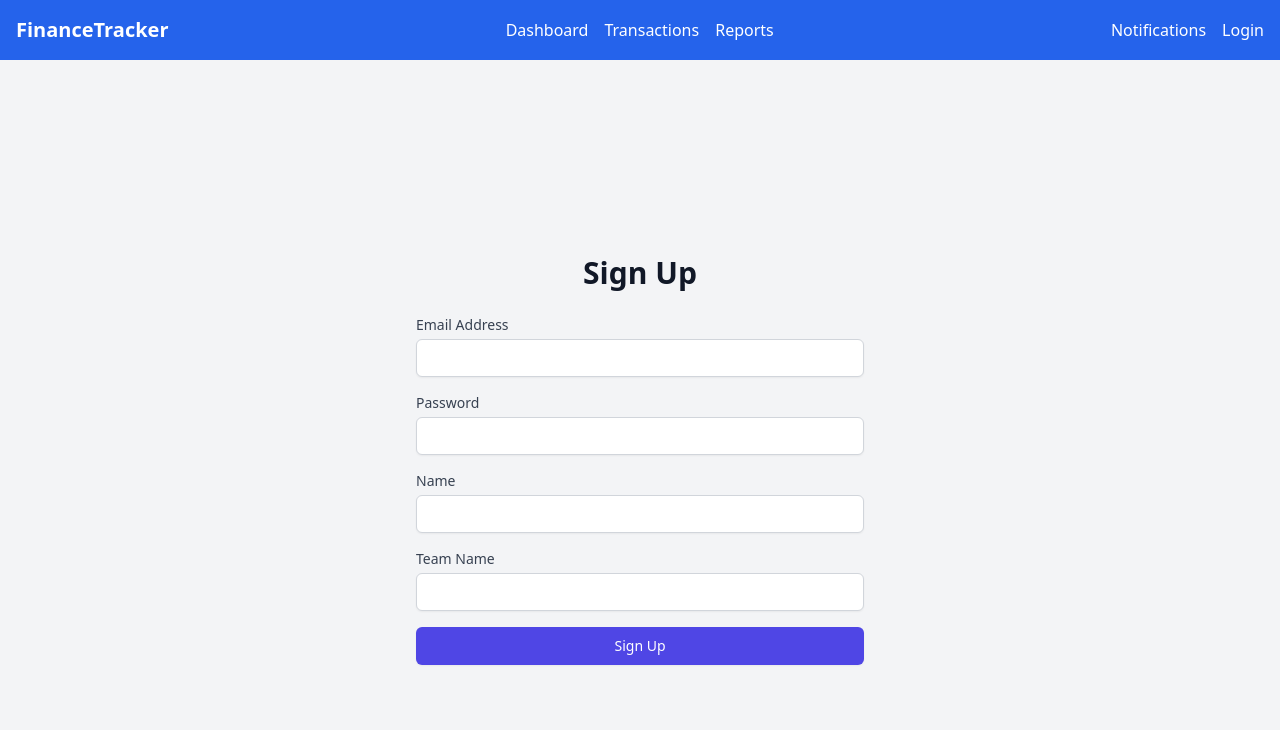
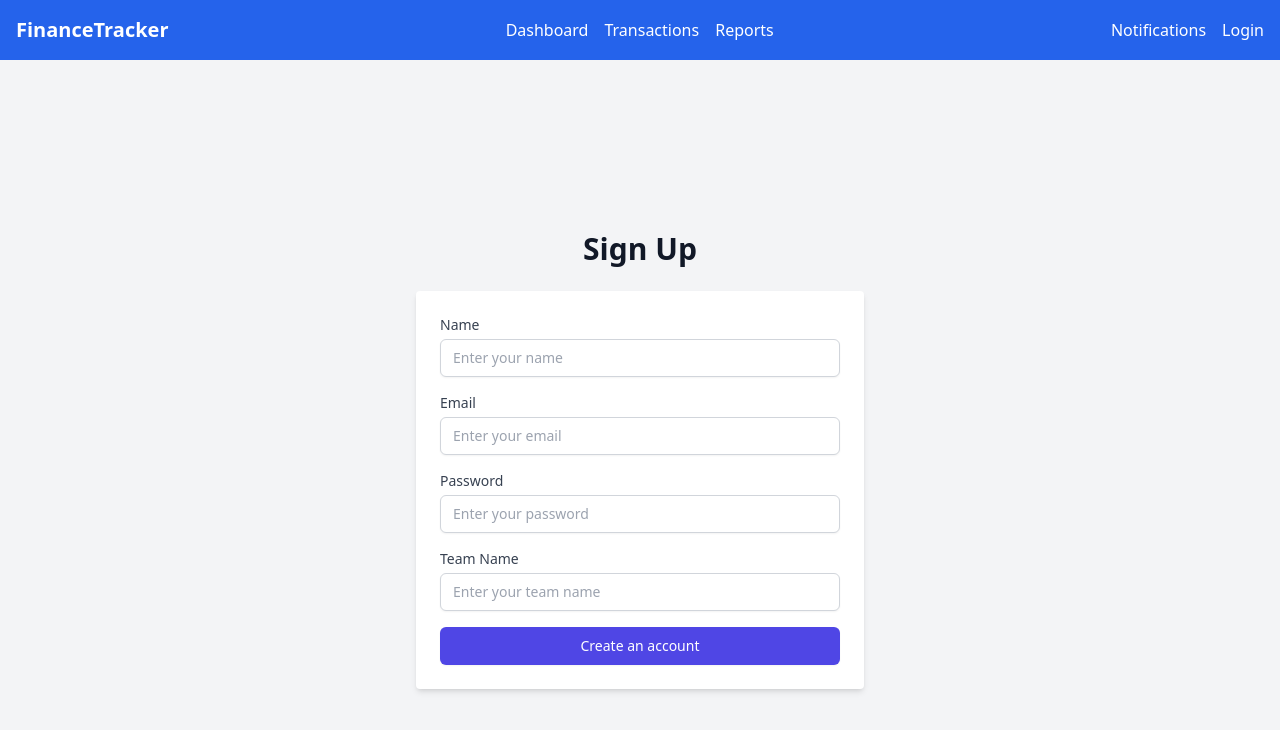
Before and after one commit to nicktran6997/finance_tracker, a Next.js app: page /auth/signup in a window 1280 px wide. Shown: the top 730 px of the page. Built offline with nearby package versions, Linux system fonts and the light colour scheme.

Commit message:
use BaseFOrm refactor + code cleanup frontend

```diff
--- a/src/app/auth/login/page.tsx
+++ b/src/app/auth/login/page.tsx
@@ -4,7 +4,7 @@ import LoginForm from 'src/app/components/LoginForm/LoginForm';
 
 const LoginPage: React.FC = () => {
   return (
-    <div className="flex min-h-screen items-center justify-center bg-gray-100">
+    <div className="form-container">
       <div className="w-full max-w-md">
         <h1 className="mb-6 text-center text-3xl font-bold text-gray-900">Login</h1>
         <LoginForm />
--- a/src/app/auth/signup/page.tsx
+++ b/src/app/auth/signup/page.tsx
@@ -5,7 +5,7 @@ import SignupForm from 'src/app/components/SignupForm/SignupForm';
 
 const SignupPage: React.FC = () => {
   return (
-    <div className="flex min-h-screen items-center justify-center bg-gray-100">
+    <div className="form-container">
       <div className="w-full max-w-md">
         <h1 className="mb-6 text-center text-3xl font-bold text-gray-900">Sign Up</h1>
         <SignupForm />
--- /dev/null
+++ b/src/app/components/BaseForm/BaseForm.tsx
@@ -0,0 +1,94 @@
+'use client';
+import React, { useState } from 'react';
+import TextInput from '../TextInput/TextInput';
+
+interface FormProps {
+  className?: string;
+  formInfo: {
+    title: string;
+    fields: {
+      label: string;
+      type: string;
+      name: string;
+      placeholder?: string;
+      value: any;
+      required?: boolean;
+      onChange: (e: any) => void;
+    }[];
+  };
+  submitButton: {
+    text: string;
+    onClick: (e: any) => void;
+  }
+  secondaryButton?: {
+    text: string;
+    onClick: (e: any) => void;
+  }
+}
+
+const BaseForm = (props: FormProps) => {
+  const [formData, setFormData] = useState({});
+  const { className, formInfo, submitButton, secondaryButton } = props;
+  const { title, fields } = formInfo;
+
+  const handleSubmit = (e: any) => {
+    e.preventDefault();
+    // Handle form submission here
+    if (submitButton) {
+      submitButton.onClick(e);
+    }
+  };
+
+  return (
+    <div className={`bg-white shadow-md rounded p-6 ${className}`} style={{ borderColor: '#e9ecef' }}>
+      <div className="max-w-md mx-auto">
+        <div className="rounded-lg">
+          <form className="space-y-4" onSubmit={handleSubmit}>
+            {
+              (fields.map( (field) => (
+                <div key={field.name}>
+                  <TextInput
+                    id={field.name}
+                    name={field.name}
+                    type={field.type}
+                    labelCopy={field.label}
+                    autoComplete={field.name}
+                    placeholder={field.placeholder}
+                    required={field.required}
+                    value={field.value}
+                    onChange={(e) => field.onChange(e)}
+                  />
+                </div>
+              )))
+            }
+            <div>
+              <button
+                type="submit"
+                className="w-full flex justify-center py-2 px-4 border border-transparent rounded-md shadow-sm text-sm font-medium text-white bg-indigo-600 hover:bg-indigo-700 focus:outline-none focus:ring-2 focus:ring-offset-2 focus:ring-indigo-500"
+              >
+                { submitButton.text }
+              </button>
+            </div>
+          </form>
+          {secondaryButton && (
+            <>
+              <hr className="my-4 border-t border-gray-300" />
+              <div>
+                <button
+                  type="button"
+                  className="w-full flex justify-center py-2 px-4 border border-transparent rounded-md shadow-sm text-sm font-medium text-white bg-green-600 hover:bg-green-700 focus:outline-none focus:ring-2 focus:ring-offset-2 focus:ring-green-500"
+                  onClick={secondaryButton.onClick}
+                >
+                  {secondaryButton.text}
+                </button>
+              </div>
+            </>
+          )}
+        </div>
+      </div>
+    </div>
+
+  );
+}
+
+export default BaseForm;
--- a/src/app/components/LoginForm/LoginForm.tsx
+++ b/src/app/components/LoginForm/LoginForm.tsx
@@ -2,7 +2,7 @@
 import { useState } from 'react';
 import { useLoginMutation } from 'src/generated/graphql';
 import { useAuth } from 'src/hooks/useAuth';
-import TextInput from '../TextInput/TextInput';
+import BaseForm from '../BaseForm/BaseForm';
 
 const LoginForm = ({ className = '' }) => {
   const [email, setEmail] = useState('');
@@ -23,50 +23,84 @@ const LoginForm = ({ className = '' }) => {
     }
   };
 
+  const loginFormProps = {
+    className,
+    formInfo: {
+      title: 'Login',
+      fields: [
+        {
+          label: 'Email',
+          type: 'email',
+          name: 'email',
+          placeholder: 'Enter your email',
+          value: email,
+          onChange: (e: any) => setEmail(e.target.value),
+        },
+        {
+          label: 'Password',
+          type: 'password',
+          name: 'password',
+          placeholder: 'Enter your password',
+          value: password,
+          onChange: (e: any) => setPassword(e.target.value),
+        },
+      ],
+    },
+    submitButton: {
+      text: 'Login',
+      onClick: handleSubmit,
+    },
+    secondaryButton: {
+      text: 'Create an account',
+      onClick: () => {
+        window.location.href = '/auth/signup'
+      },
+    }
+  }
   return (
-    <div className={`bg-white p-6 ${className}`}>
-      <div className="max-w-md mx-auto">
-        <h2 className="text-2xl font-bold text-gray-900 mb-6">Sign in</h2>
-        <div className="bg-gray-100 rounded-lg p-6 shadow-sm">
-          <form className="space-y-4" onSubmit={handleSubmit}>
-            <div>
-              <TextInput
-                id="email"
-                name="email"
-                labelCopy="Email Address"
-                type="email"
-                autoComplete="email"
-                required={true}
-                value={email}
-                onChange={(e) => setEmail(e.target.value)}
-              />
-            </div>
-            <div>
-              <TextInput
-                id="password"
-                name="password"
-                labelCopy="Password"
-                type="password"
-                autoComplete="current-password"
-                required={true}
-                value={password}
-                onChange={(e) => setPassword(e.target.value)}
-              />
-            </div>
-            <div>
-              <button
-                type="submit"
-                className="w-full flex justify-center py-2 px-4 border border-transparent rounded-md shadow-sm text-sm font-medium text-white bg-indigo-600 hover:bg-indigo-700 focus:outline-none focus:ring-2 focus:ring-offset-2 focus:ring-indigo-500"
-              >
-                Sign in
-              </button>
-            </div>
-          </form>
-        </div>
-      </div>
-    </div>
+    // <div className={`bg-white p-6 ${className}`}>
+    //   <div className="max-w-md mx-auto">
+    //     <h2 className="text-2xl font-bold text-gray-900 mb-6">Sign in</h2>
+    //     <div className="bg-gray-100 rounded-lg p-6 shadow-sm">
+    //       <form className="space-y-4" onSubmit={handleSubmit}>
+    //         <div>
+    //           <TextInput
+    //             id="email"
+    //             name="email"
+    //             labelCopy="Email Address"
+    //             type="email"
+    //             autoComplete="email"
+    //             required={true}
+    //             value={email}
+    //             onChange={(e) => setEmail(e.target.value)}
+    //           />
+    //         </div>
+    //         <div>
+    //           <TextInput
+    //             id="password"
+    //             name="password"
+    //             labelCopy="Password"
+    //             type="password"
+    //             autoComplete="current-password"
+    //             required={true}
+    //             value={password}
+    //             onChange={(e) => setPassword(e.target.value)}
+    //           />
+    //         </div>
+    //         <div>
+    //           <button
+    //             type="submit"
+    //             className="w-full flex justify-center py-2 px-4 border border-transparent rounded-md shadow-sm text-sm font-medium text-white bg-indigo-600 hover:bg-indigo-700 focus:outline-none focus:ring-2 focus:ring-offset-2 focus:ring-indigo-500"
+    //           >
+    //             Sign in
+    //           </button>
+    //         </div>
+    //       </form>
+    //     </div>
+    //   </div>
+    // </div>
 
+    <BaseForm {...loginFormProps} />
   );
 }
-
 export default LoginForm;
--- a/src/app/components/SignupForm/SignupForm.tsx
+++ b/src/app/components/SignupForm/SignupForm.tsx
@@ -2,6 +2,7 @@
 import React, { useState } from 'react';
 import { useSignupMutation } from 'src/generated/graphql';
 import TextInput from '../TextInput/TextInput';
+import BaseForm from '../BaseForm/BaseForm';
 
 const SignupForm = () => {
   const [email, setEmail] = useState('');
@@ -29,57 +30,104 @@ const SignupForm = () => {
 
   if (loading) return <p>Loading...</p>;
   if (error) return <p>Error: {error.message}</p>;
-
+  const SignupProps = {
+    className: '',
+    formInfo: {
+      title: 'Signup',
+      fields: [
+        {
+          label: 'Name',
+          type: 'text',
+          name: 'name',
+          placeholder: 'Enter your name',
+          value: name,
+          required: true,
+          onChange: (e: any) => setName(e.target.value),
+        },
+        {
+          label: 'Email',
+          type: 'email',
+          name: 'email',
+          placeholder: 'Enter your email',
+          value: email,
+          required: true,
+          onChange: (e: any) => setEmail(e.target.value),
+        },
+        {
+          label: 'Password',
+          type: 'password',
+          name: 'password',
+          placeholder: 'Enter your password',
+          value: password,
+          required: true,
+          onChange: (e: any) => setPassword(e.target.value),
+        },
+        {
+          label: 'Team Name',
+          type: 'text',
+          name: 'teamName',
+          placeholder: 'Enter your team name',
+          value: teamName,
+          onChange: (e: any) => setTeamName(e.target.value),
+        }
+      ],
+    },
+    submitButton: {
+      text: 'Create an account',
+      onClick: handleSubmit,
+    }
+    }
   return (
-    <form onSubmit={handleSubmit} className="space-y-4">
-      <div>
-        <TextInput
-          id="email"
-          name="email"
-          labelCopy="Email Address"
-          type="email"
-          autoComplete="email"
-          required={true}
-          value={email}
-          onChange={(e) => setEmail(e.target.value)}
-        />
-      </div>
-      <div>
-        <TextInput
-          id="password"
-          name="password"
-          labelCopy="Password"
-          type="password"
-          autoComplete="current-password"
-          required={true}
-          value={password}
-          onChange={(e) => setPassword(e.target.value)}
-        />
-      </div>
-      <div>
-        <TextInput
-          id="name"
-          name="name"
-          labelCopy="Name"
-          required={true}
-          value={name}
-          onChange={(e) => setName(e.target.value)}
-        />
-      </div>
-      <div>
-        <TextInput
-          id="teamName"
-          name="teamName"
-          labelCopy="Team Name"
-          type="text"
-          value={teamName}
-          onChange={(e) => setTeamName(e.target.value)}
-        />
-      </div>
-      <button type="submit" className="w-full flex justify-center py-2 px-4 border border-transparent rounded-md shadow-sm text-sm font-medium text-white bg-indigo-600 hover:bg-indigo-700 focus:outline-none focus:ring-2 focus:ring-offset-2 focus:ring-indigo-500">
-        Sign Up
-      </button>
-    </form>
+    // <form onSubmit={handleSubmit} className="space-y-4">
+    //   <div>
+    //     <TextInput
+    //       id="email"
+    //       name="email"
+    //       labelCopy="Email Address"
+    //       type="email"
+    //       autoComplete="email"
+    //       required={true}
+    //       value={email}
+    //       onChange={(e) => setEmail(e.target.value)}
+    //     />
+    //   </div>
+    //   <div>
+    //     <TextInput
+    //       id="password"
+    //       name="password"
+    //       labelCopy="Password"
+    //       type="password"
+    //       autoComplete="current-password"
+    //       required={true}
+    //       value={password}
+    //       onChange={(e) => setPassword(e.target.value)}
+    //     />
+    //   </div>
+    //   <div>
+    //     <TextInput
+    //       id="name"
+    //       name="name"
+    //       labelCopy="Name"
+    //       required={true}
+    //       value={name}
+    //       onChange={(e) => setName(e.target.value)}
+    //     />
+    //   </div>
+    //   <div>
+    //     <TextInput
+    //       id="teamName"
+    //       name="teamName"
+    //       labelCopy="Team Name"
+    //       type="text"
+    //       value={teamName}
+    //       onChange={(e) => setTeamName(e.target.value)}
+    //     />
+    //   </div>
+    //   <button type="submit" className="w-full flex justify-center py-2 px-4 border border-transparent rounded-md shadow-sm text-sm font-medium text-white bg-indigo-600 hover:bg-indigo-700 focus:outline-none focus:ring-2 focus:ring-offset-2 focus:ring-indigo-500">
+    //     Sign Up
+    //   </button>
+    // </form>
+    <BaseForm {...SignupProps}/>
   );
 };
 
--- a/src/app/layout.tsx
+++ b/src/app/layout.tsx
@@ -7,12 +7,12 @@ import { AuthProvider } from 'src/context/AuthContext';
 //components
 import TopNavBar from './components/TopNavbar/TopNavbar';
 import './styles/globals.css'
-// import TransactionsTable from './components/TransactionsTable';
+import 'src/app/styles/customTailwind.css';
 
 export default function RootLayout({ children }: { children: React.ReactNode }) {
   return (
     <html lang="en">
-      <body className="min-h-screen flex flex-col">
+      <body className="min-h-screen flex flex-col" style={{ backgroundColor: '#f8f9fa' }}>
         <AuthProvider>
           <header>{/* Your header content */}</header>
           <TopNavBar />
--- a/src/app/styles/customTailwind.css
+++ b/src/app/styles/customTailwind.css
@@ -27,4 +27,8 @@
   .secondary-button {
     @apply rounded-md bg-white px-2.5 py-1.5 text-sm font-semibold text-gray-900 shadow-sm ring-1 ring-inset ring-gray-300 hover:bg-gray-50
   }
+
+  .form-container {
+    @apply flex min-h-screen items-center justify-center bg-gray-100
+  }
 }
```
Also changed, not shown: src/app/components/TransactionsTable.tsx (+57 -25 lines), src/app/dashboard/page.tsx (+5 -30 lines).
